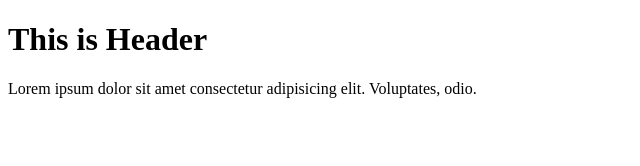
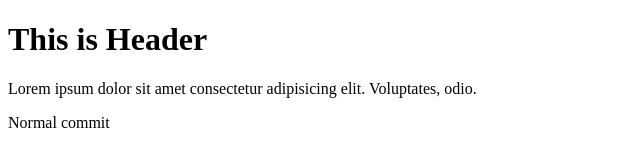
Before and after one commit to indexcoder/demo, a plain HTML site: page index.html in a window 1280 px wide. Shown: the whole page, without its empty margins (0-640 px from the left). Drawn offline with Linux system fonts and the light colour scheme.

Commit message:
Это норм коммит 1

```diff
--- a/index.html
+++ b/index.html
@@ -9,5 +9,6 @@
 <body>
     <h1>This is Header</h1>
     <p>Lorem ipsum dolor sit amet consectetur adipisicing elit. Voluptates, odio.</p>
+    <p>Normal commit</p>
 </body>
 </html>
```
